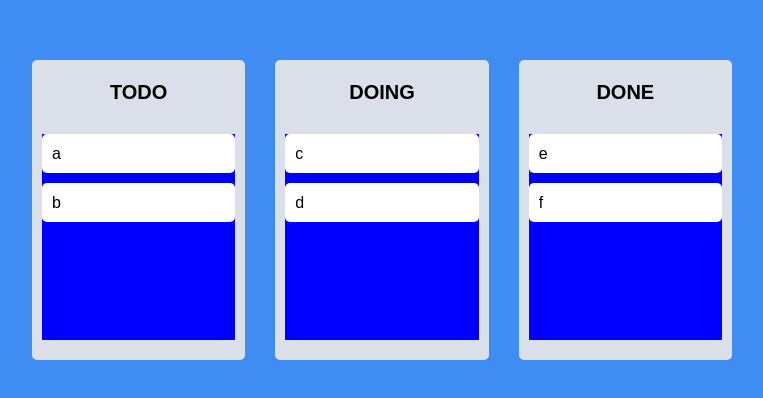
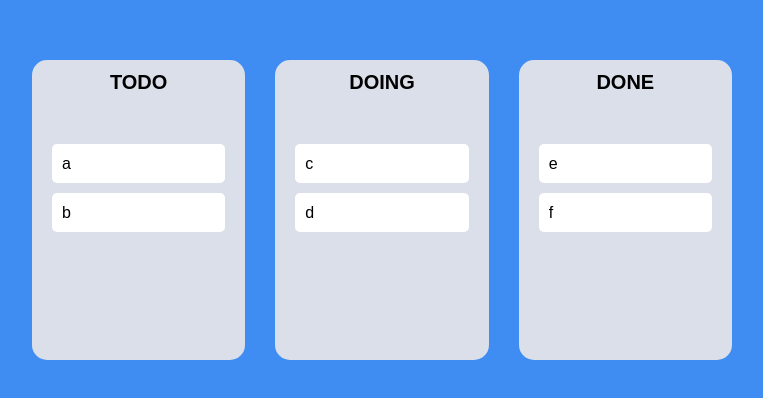
Before and after one commit to OrKrj/nomad-react-trello, a React (Create React App) app: page / in a window 1280 px wide. Shown: the part 190-588 px from the top of the page, without its empty margins (258-1021 px from the left). Built offline with nearby package versions, Linux system fonts and the light colour scheme.

Commit message:
style: add CSS to Board and Area components

```diff
--- a/src/Components/Board.tsx
+++ b/src/Components/Board.tsx
@@ -5,9 +5,8 @@ import styled from "styled-components";
 const Wrapper = styled.div`
   background-color: ${(props) => props.theme.boardColor};
   min-height: 300px;
-  padding-top: 30px;
-  padding: 20px 10px;
-  border-radius: 5px;
+  padding-top: 10px;
+  border-radius: 15px;
   display: flex;
   flex-direction: column;
 `;
@@ -19,9 +18,14 @@ interface IAreaProps {
 
 const Area = styled.div<IAreaProps>`
   background-color: ${(props) =>
-    props.isDraggingOver ? "pink" : props.isDraggingFromThis ? "red" : "blue"};
+    props.isDraggingOver
+      ? "#b2bec3"
+      : props.isDraggingFromThis
+      ? "#dfe6e9"
+      : "transparent"};
   flex-grow: 1;
   transition: background-color 0.3s ease-in-out;
+  padding: 20px;
 `;
 
 const Title = styled.h2`
--- a/src/Components/DraggableCard.tsx
+++ b/src/Components/DraggableCard.tsx
@@ -2,11 +2,14 @@ import React from "react";
 import { Draggable } from "react-beautiful-dnd";
 import styled from "styled-components";
 
-const Card = styled.div`
-  background-color: ${(props) => props.theme.cardColor};
+const Card = styled.div<{ isDragging: boolean }>`
+  background-color: ${(props) =>
+    props.isDragging ? "#74b9ff" : props.theme.cardColor};
   padding: 10px;
   margin-bottom: 10px;
   border-radius: 5px;
+  box-shadow: ${(props) =>
+    props.isDragging ? "0px 2px 5px rgba(0, 0, 0, 0.7)" : "none"};
 `;
 
 interface IDraggableCardProps {
@@ -18,8 +21,9 @@ function DraggableCard({ toDo, index }: IDraggableCardProps) {
   console.log(toDo);
   return (
     <Draggable key={toDo} draggableId={toDo} index={index}>
-      {(provided) => (
+      {(provided, snapshot) => (
         <Card
+          isDragging={snapshot.isDragging}
           ref={provided.innerRef}
           {...provided.draggableProps}
           {...provided.dragHandleProps}
```
